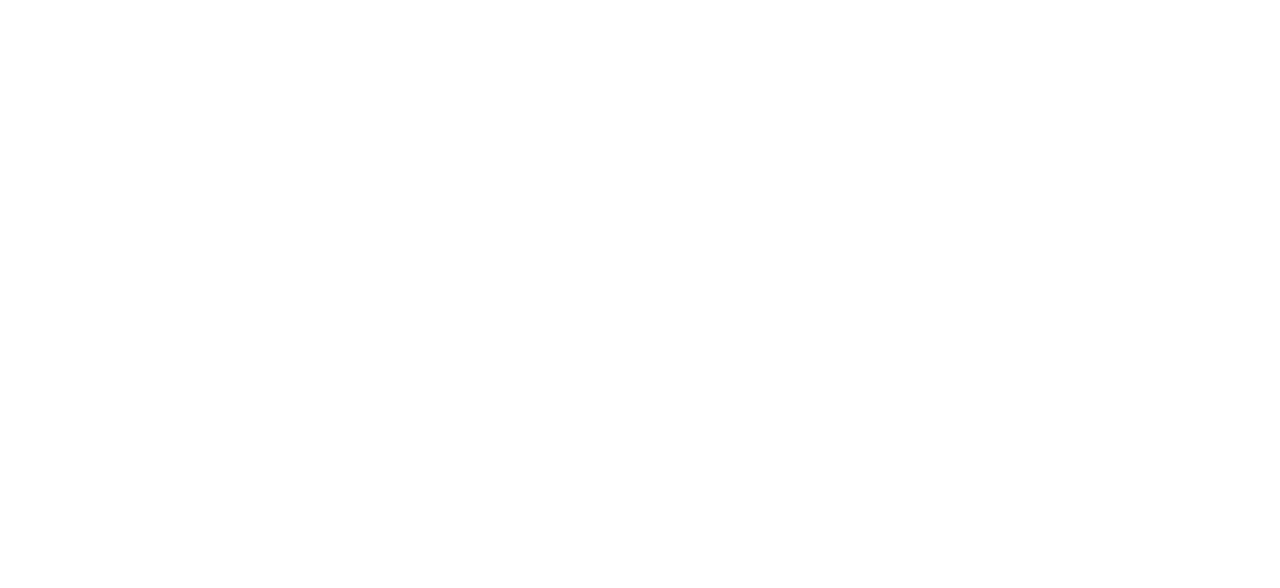
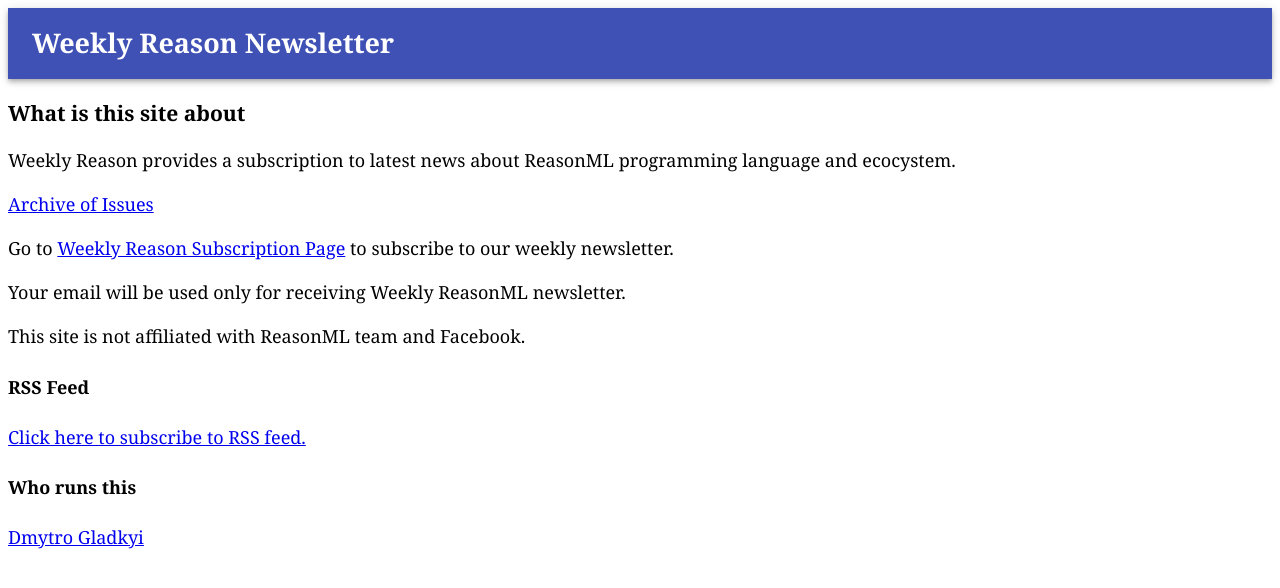
Before and after one commit to gladimdim/reasonmlonline, a website: page docs/index.html in a window 1280 px wide. Drawn offline with Linux system fonts and the light colour scheme; the site is published under a folder, as on GitHub Pages, so addresses that start at the root find nothing.

Commit message:
Update index.html

```diff
--- a/docs/index.html
+++ b/docs/index.html
@@ -5,10 +5,10 @@
   <meta charset="UTF-8">
   <title>Weekly Reason Newsletters</title>
   <link rel="stylesheet" href="https://fonts.googleapis.com/css?family=Roboto:300,400,500">
-  <link rel="stylesheet" type="text/css" href="/styles.css">
+  <link rel="stylesheet" type="text/css" href="./styles.css">
 </head>
 <body>
   <div id="index"></div>
-  <script src="/Index.js"></script>
+  <script src="./Index.js"></script>
 </body>
 </html>
```
